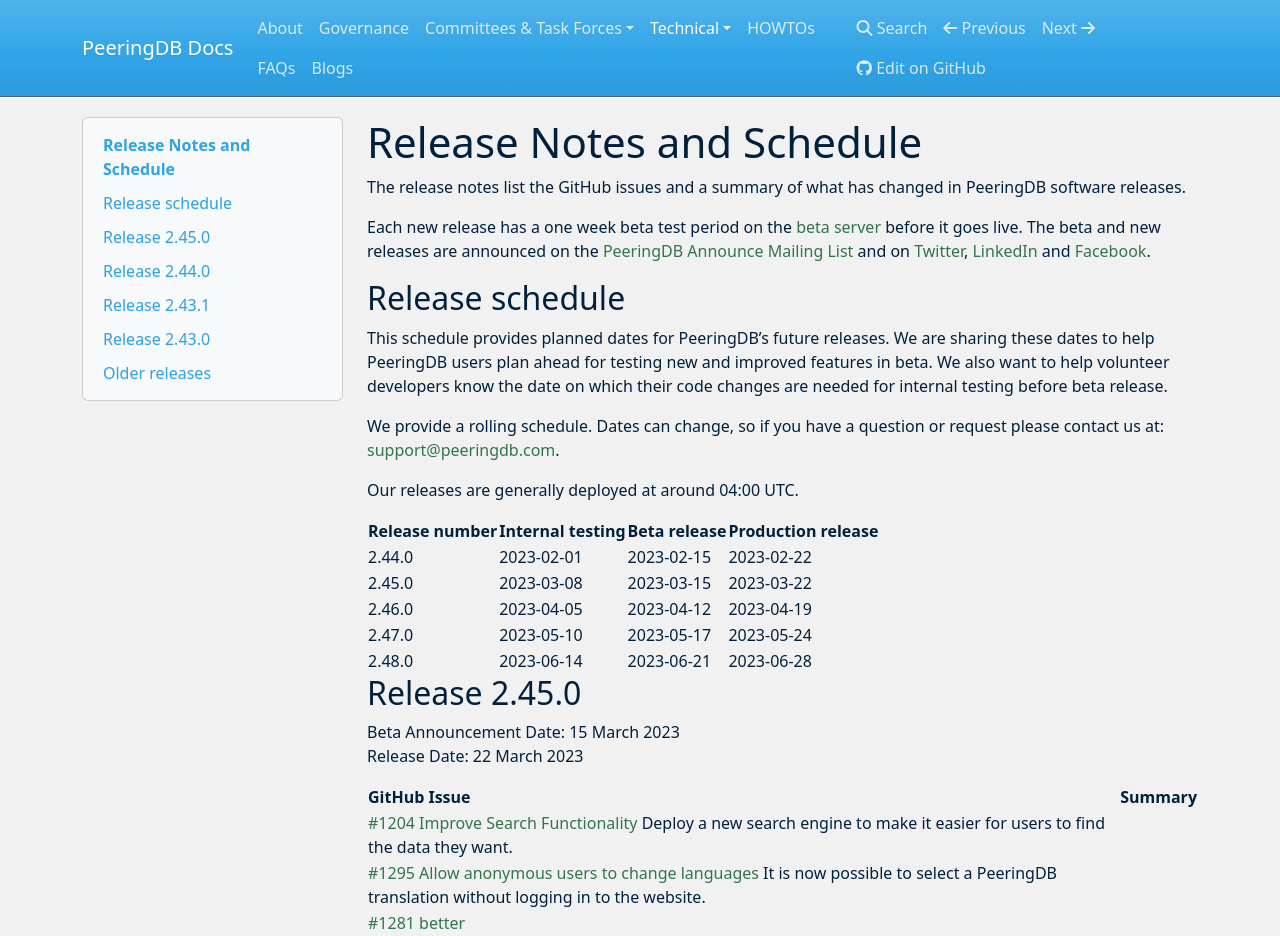
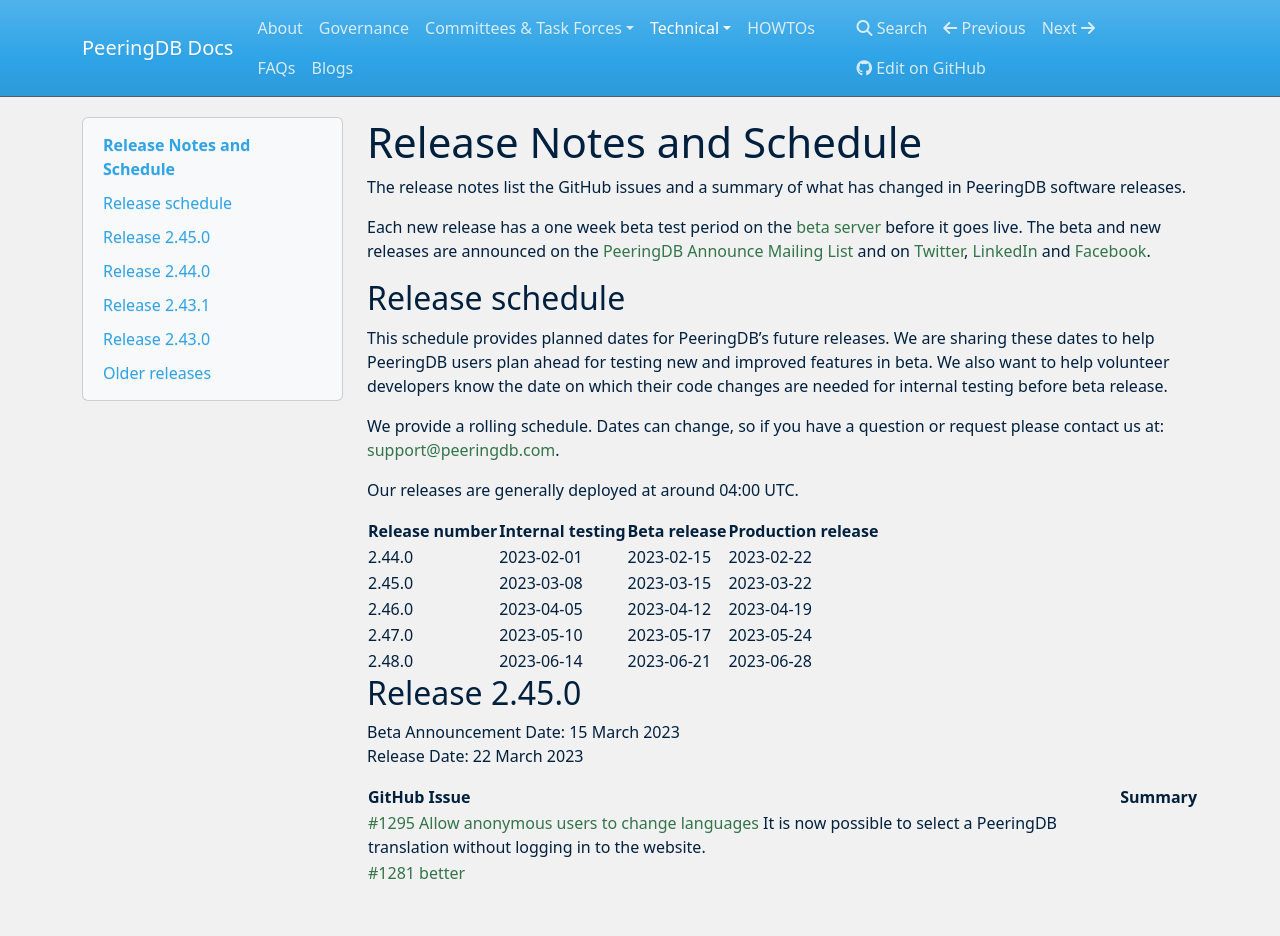
Before and after one commit to peeringdb/docs, an MkDocs documentation site: the page built from docs/release_notes/index.md, in a window 1280 px wide and 936 px high. Built offline with MkDocs 1.6.1, drawn with Linux system fonts in a browser that asks for light colours; nearby versions of some CDN libraries.

Commit message:
Update index.md
Remove #1204 from 2.45.0 notes

```diff
--- a/docs/release_notes/index.md
+++ b/docs/release_notes/index.md
@@ -27,7 +27,6 @@
 
 | **GitHub Issue** | **Summary** |
 | ----------------- | ----------- |
-| [#1204 Improve Search Functionality](https://github.com/peeringdb/peeringdb/issues/1204) Deploy a new search engine to make it easier for users to find the data they want. |
 | [#1295 Allow anonymous users to change languages](https://github.com/peeringdb/peeringdb/issues/1295) It is now possible to select a PeeringDB translation without logging in to the website. |
 | [#1281 better <title> tags](https://github.com/peeringdb/peeringdb/issues/1281) The HTML <title> tag of pages on www.peeringdb.com now shows key information from the page, like a network name or search term. |
 | [#749 Rename Private Peering Facilities to Interconnection Facilities in the UI](https://github.com/peeringdb/peeringdb/issues/749) Private Peering Facilities have been renamed to Interconnection Facilities in the UI. |
```
